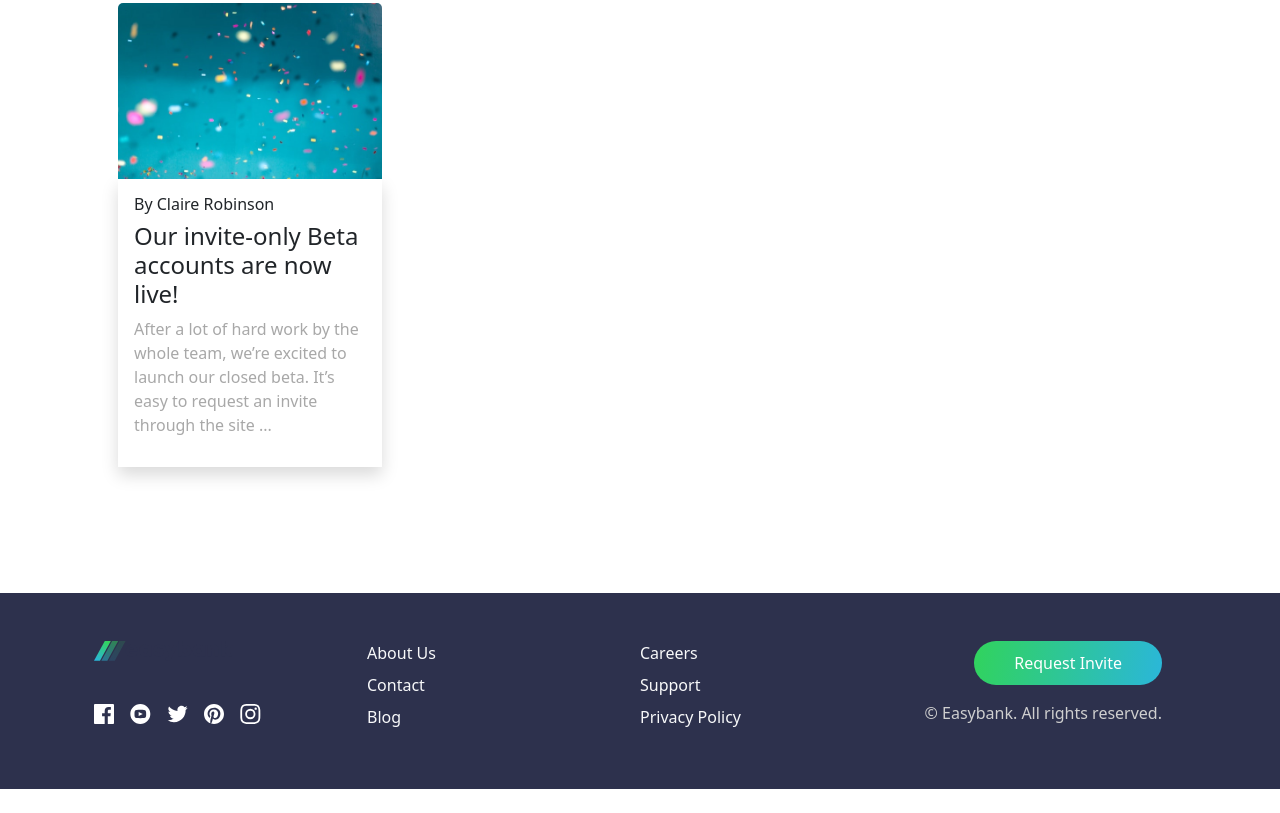
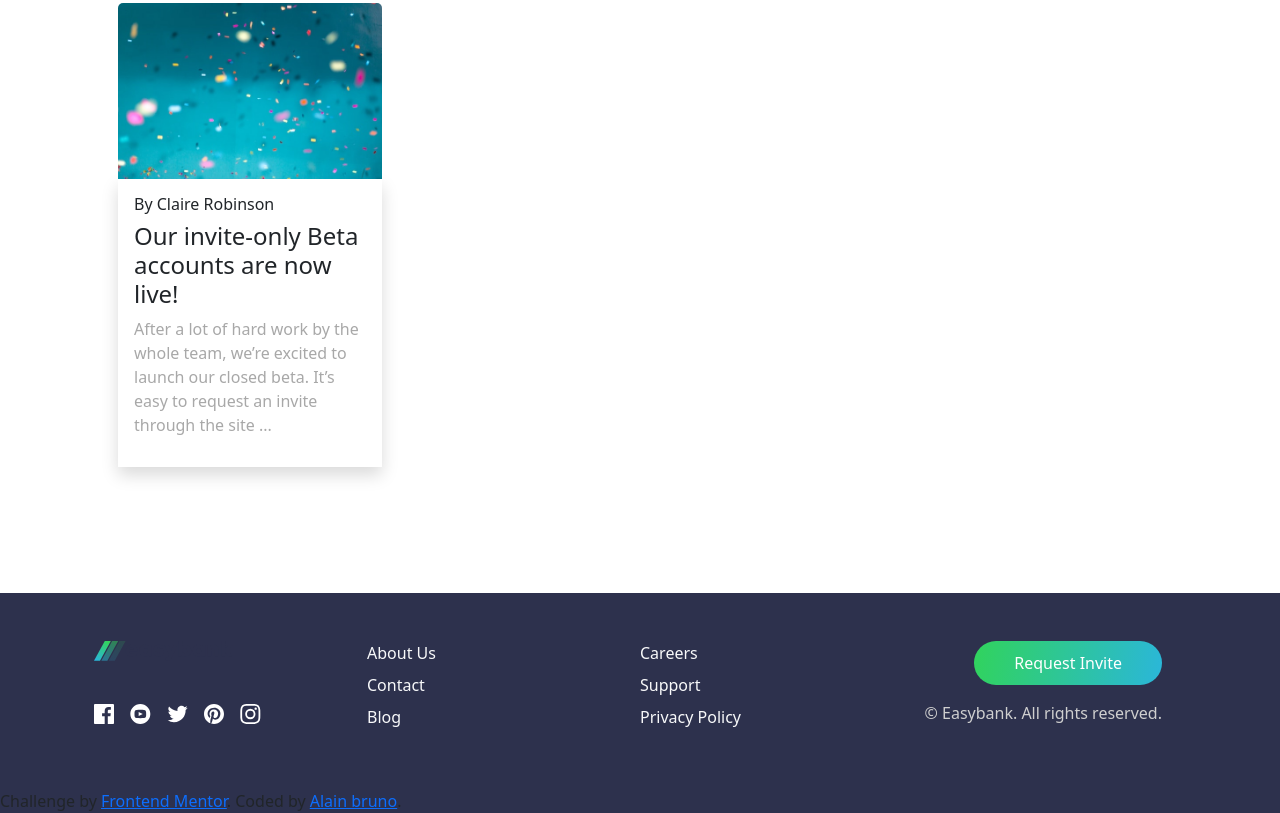
Before and after one commit to thatbrunoguy/Easybank, a plain HTML site: page index.html in a window 1280 px wide. Shown: the part 2271-3084 px from the top of the page. Before the commit the page ends 3060 px from the top, so only its background shows below. Drawn offline with nearby package versions, Linux system fonts and the light colour scheme; a script that the page names is missing.

Commit message:
Update index.html

```diff
--- a/index.html
+++ b/index.html
@@ -169,6 +169,10 @@
                 </div>
             </div>
         </div>
+        <div class="attribution">
+            Challenge by <a href="https://www.frontendmentor.io?ref=challenge" target="_blank">Frontend Mentor</a>.
+            Coded by <a href="https://www.linkedin.com/in/bruno-alain-269143266/">Alain bruno</a>.
+        </div>
     </footer>
     <script src="main.js"></script>
     <script src="https://cdn.jsdelivr.net/npm/bootstrap@5.3.2/dist/js/bootstrap.bundle.min.js" integrity="sha384-C6RzsynM9kWDrMNeT87bh95OGNyZPhcTNXj1NW7RuBCsyN/o0jlpcV8Qyq46cDfL" crossorigin="anonymous"></script>
```
